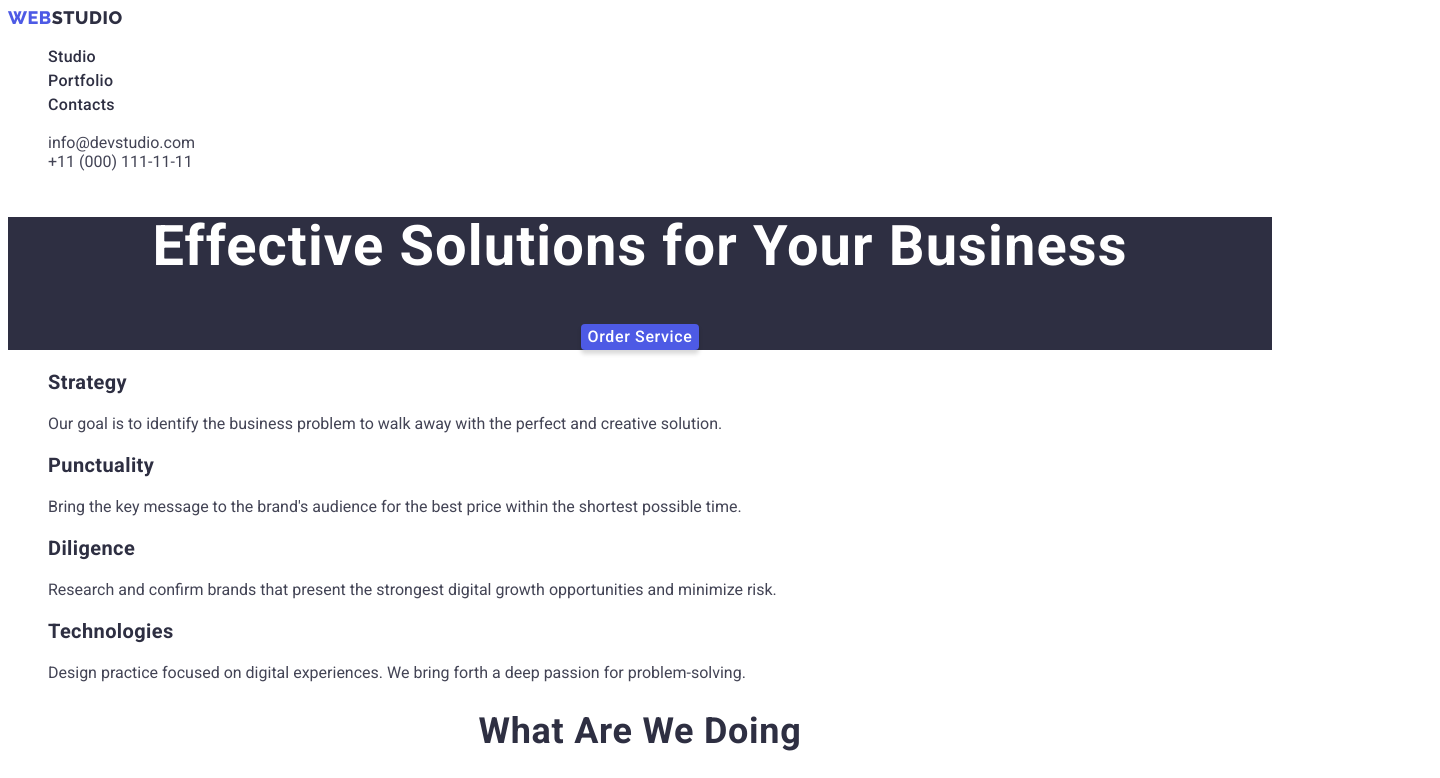
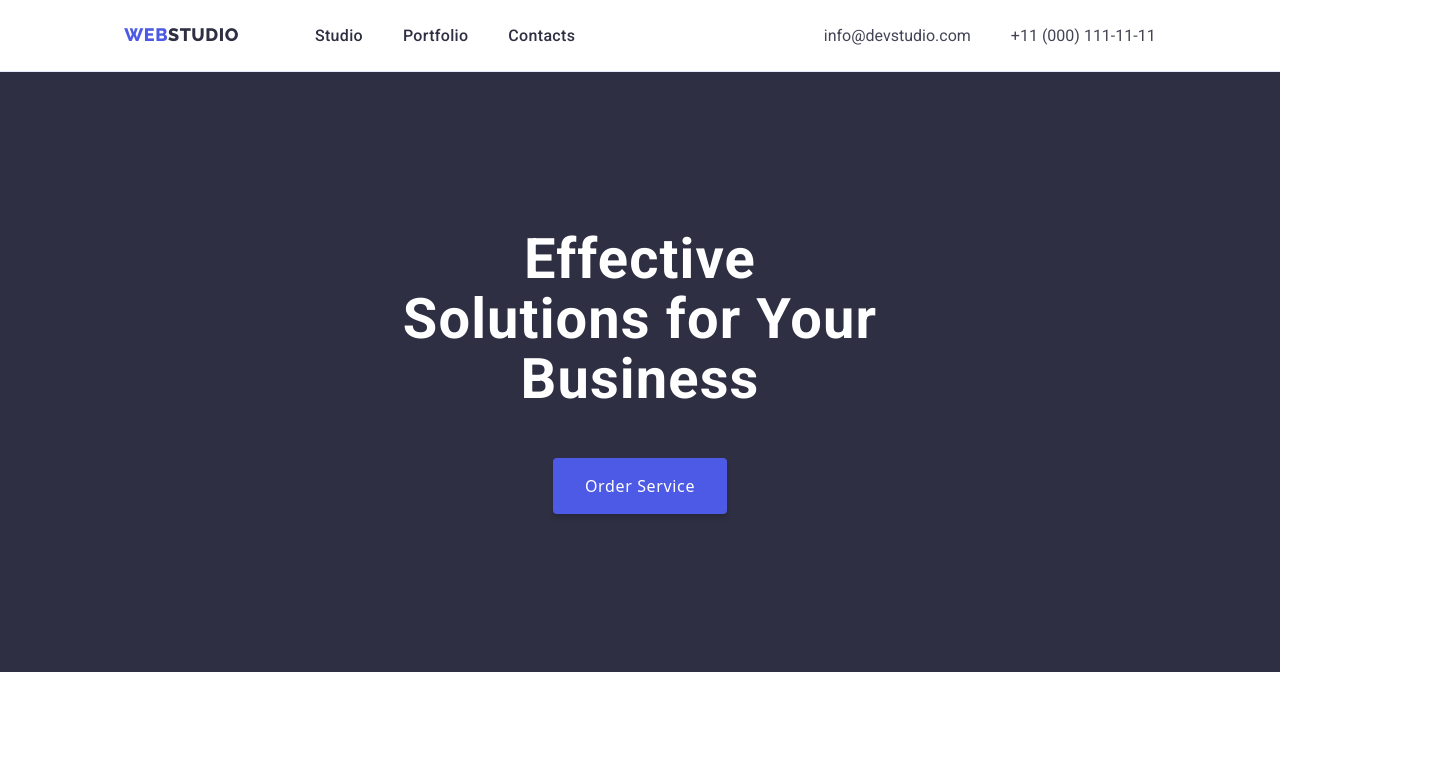
Before and after one commit to vladkovalynskyi/goit-markup-hw-03, a website: page index.html in a window 1280 px wide. Shown: the top 778 px of the page, 1440 px wide, since content can reach past the window. Drawn offline with nearby package versions, Linux system fonts and the light colour scheme.

Commit message:
add flexbox for index.html

```diff
--- a/css/style.css
+++ b/css/style.css
@@ -15,6 +15,7 @@ body {
     font-family: 'Roboto', sans-serif;
     color: var(--dark);
     background-color: #FFF;
+
 }
 
 .title,
@@ -24,6 +25,7 @@ body {
     line-height: 1.07;
     letter-spacing: 0.02em;
     text-align: center;
+    margin: 0;
 }
 
 .header-two {
@@ -32,16 +34,19 @@ body {
     letter-spacing: 0.02em;
     text-transform: capitalize;
     text-align: center;
+    margin: 0;
 }
 
 .header-three {
     font-size: 20px;
     line-height: 1.2;
     letter-spacing: 0.02em;
+    margin: 0;
 }
 
 .text {
     color: var(--text);
+    margin: 0;
 }
 
 .link {
@@ -50,7 +55,27 @@ body {
     text-decoration: none;
 }
 
+/* ---------------------------HEADER----------------------- */
+.header {
+    border-bottom: 1px solid var(--accent);
+    display: flex;
+    justify-content: space-around;
+    align-items: center;
+    height: 72px;
+}
+
+.nav {
+    display: flex;
+    align-items: center;
+    gap: 76px;
+}
+
 .nav-logo {
+    display: flex;
+    flex-direction: row;
+    align-items: flex-start;
+    padding: 0px;
+    /* position: absolute; */
     font-family: 'Raleway';
     font-weight: 800;
     font-size: 18px;
@@ -67,6 +92,12 @@ body {
 }
 
 .nav-list {
+    display: flex;
+    flex-direction: row;
+    align-items: flex-start;
+    padding: 0px;
+    gap: 40px;
+    font-family: 'Roboto', sans-serif;
     font-weight: 500;
     font-size: 16px;
     line-height: 1.5;
@@ -83,25 +114,60 @@ body {
     color: var(--pressed-state);
 }
 
-.address-item{
-    color: #434455;
+
+
+.address-list {
+    display: flex;
+    flex-direction: row;
+    padding: 0px;
+    gap: 40px;
+}
+
+.address-mail,
+.address-phone {
+    font-family: 'Roboto', sans-serif;
+    color: var(--text);
     text-decoration: none;
     font-style: normal;
+    /* position: absolute; */
 
 }
 
-.address-item:hover,
-:focus {
+.address-mail:hover,
+.address-mail:focus,
+.address-phone:hover,
+.address-phone:focus {
     color: var(--pressed-state);
 }
-
+/* ----------------HERO SECTION--------------- */
 .hero-section {
+    display: flex;
+    height: 600px;
+    left: 0px;
     color: #FFF;
     background-color: var(--dark);
     text-align: center;
+    align-items: center;
+    justify-content: center;
+}
+.hero-textbtn {
+    display: flex;
+    flex-direction: column;
+    gap: 48px;
+}
+.hero-text {
+    font-family: 'Roboto', sans-serif;
+    width: 494px;
+    margin: 0;
 }
 
 .hero-button {
+    display: flex;
+    flex-direction: row;
+    align-items: flex-start;
+    padding: 16px 32px;
+    gap: 10px;
+    align-self: center;
     font-family: inherit;
     background-color: var(--primary-brand);
     box-shadow: 0px 4px 4px rgba(0, 0, 0, 0.15);
@@ -120,16 +186,69 @@ body {
 .hero-button:focus {
     background-color: var(--pressed-state);
 }
+/*--------------------STRATEGY------------------ */
+.strategy-list {
+    display: flex;
+    width: 1128px;
+    height: 104px;
+    margin: 120px;
+    padding: 0px;
+    gap: 24px;
+}
+
+.strategy-item {
+    display: flex;
+    flex-direction: column;
+    align-items: flex-start;
+    justify-content: space-between;
+    padding: 0px;
+    gap: 8px;
+    width: 264px;
+    height: 104px;
+}
+/*--------------------DOING----------------------- */
+.doing {
+    display: flex;
+    flex-direction: column;
+    gap: 72px;
+    margin-bottom: 120px;
+}
+
+.doing-list {
+    display: flex;
+    justify-content: center;
+    gap: 24px;
+    padding: 0;
+    margin: 0;
+}
+/* -------------------TEAM----------------------- */
 
 .section-team {
+    display: flex;
+    flex-direction: column;
+    height: 732px;
+    justify-content: center;
+    padding: 0;
+    gap: 72px;
     background-color: var(--light);
 }
 
+.team-list {
+    display: flex;
+    justify-content: center;
+    gap: 24px;
+    padding: 0;
+
+}
 .cards-team {
+    width: 264px;
+    height: 380px;
     display: flex;
     flex-direction: column;
     justify-content: center;
     align-items: center;
+    padding: 0px 0px 32px;
+    gap: 32px;
     background: #FFFFFF;
     box-shadow: 0px 1px 6px rgba(46, 47, 66, 0.08),
     0px 1px 1px rgba(46, 47, 66, 0.16),
@@ -137,11 +256,34 @@ body {
     border-radius: 0px 0px 4px 4px;
 }
 
+.card-content {
+    width: 232px;
+    height: 56px;
+    display: flex;
+    flex-direction: column;
+    justify-content: center;
+    align-items: center;
+    padding: 0px;
+    gap: 8px;
+}
+/* ----------------------FOOTER----------------------  */
 .footer {
+    display: flex;
+    align-items:center;
+    width: 1440px;
+    height: 310px;
     color: var(--accent);
     background-color: var(--dark);
 }
 
+.div-foot {
+    display: flex;
+    flex-direction: column;
+    width: 264px;
+    height: 110px;
+    margin-left: 156px;
+    gap: 16px;
+}
 .footer-logo {
     font-family: 'Raleway';
     font-weight: 800;
@@ -151,6 +293,10 @@ body {
     text-transform: uppercase;
     text-decoration: none;
     color: var(--light);
+}
+
+.footer-text {
+    color: var(--accent);
 }
 
 .header-prt {
--- a/index.html
+++ b/index.html
@@ -6,14 +6,16 @@
     <meta name="viewport" content="width=device-width, initial-scale=1.0">
     <title class="title">Document</title>
     <link rel="stylesheet" href="./css/style.css">
-    <link href="https://fonts.googleapis.com/css2?family=Raleway:wght@800&family=Roboto:wght@400;500;700&display=swap"
+    <link rel="stylesheet" href="./node_modules/modern-normalize/modern-normalize.css">
+    <link rel="preconnect" href="https://fonts.googleapis.com">
+    <link rel="preconnect" href="https://fonts.gstatic.com" crossorigin>
+    <link href="https://fonts.googleapis.com/css2?family=Raleway:wght@800&family=Roboto:wght@400;500;700;900&display=swap"
         rel="stylesheet">
 </head>
 <body>
-    <header>
+    <header class="header">
         <nav class="nav">
             <a class="nav-logo" href="./index.html"><span class="nav-logo-span">Web</span>Studio</a>
-
             <ul class="nav-list link">
                 <li><a class="nav-item" href="./index.html">Studio</a></li>
                 <li><a class="nav-item" href="./portfolio.html">Portfolio</a></li>
@@ -23,36 +25,38 @@
         <address class="address">
             <ul class="address-list link">
                 <li>
-                    <a class="address-item" href="mailto:info@devstudio.com">info@devstudio.com</a>
+                    <a class="address-mail" href="mailto:info@devstudio.com">info@devstudio.com</a>
                 </li>
                 <li>
-                    <a class="address-item" href="tel:+110001111111">+11 (000) 111-11-11</a>
+                    <a class="address-phone" href="tel:+110001111111">+11 (000) 111-11-11</a>
                 </li>
             </ul>
         </address>
     </header>
     <main>
         <section class="hero-section">
-            <h1 class="header-one">Effective Solutions for Your Business</h1>
+            <div class="hero-textbtn">
+                <h1 class="header-one hero-text">Effective Solutions for Your Business</h1>
                 <button class="hero-button" type="button" href="" >Order Service</button>
+            </div>
         </section>
         <section class="strategy">
             <h2 class="header-two" hidden>Strategy, Punctuality, Diligence, Technologies</h2>
             <ul class="strategy-list link">
-                <li>
+                <li class="strategy-item">
                     <h3 class="header-three">Strategy</h3>
                     <p class="text">Our goal is to identify the business
                     problem to walk away with the perfect and creative solution.</p>
                 </li>
-                <li>
+                <li class="strategy-item">
                     <h3 class="header-three">Punctuality</h3>
                     <p class="text">Bring the key message to the brand's audience for the best price within the shortest possible time.</p>
                 </li>
-                <li>
+                <li class="strategy-item">
                     <h3 class="header-three">Diligence</h3>
                     <p class="text">Research and confirm brands that present the strongest digital growth opportunities and minimize risk.</p>
                 </li>
-                <li>
+                <li class="strategy-item">
                     <h3 class="header-three">Technologies</h3>
                     <p class="text">Design practice focused on digital experiences. We bring forth a deep passion for problem-solving.</p>
                 </li>
@@ -77,30 +81,40 @@
             <ul class="team-list link">
                 <li class="cards-team">
                     <img src="./images/mark-guerrero.jpg" alt="Mark Guerrero" width="264" height="260">
+                    <div class="card-content">
                         <h3 class="header-three">Mark Guerrero</h3>
                         <p class="text">Product Designer</p>
+                    </div>
                 </li>
                 <li class="cards-team">
                     <img src="./images/tom-ford.jpg" alt="Tom Ford" width="264" height="260">
+                    <div class="card-content">
                         <h3 class="header-three">Tom Ford</h3>
                         <p class="text">Frontend Developer</p>
+                    </div>
                 </li>
                 <li class="cards-team">
                     <img src="./images/camila-garcia.jpg" alt="Camila Garcia" width="264" height="260">
+                    <div class="card-content">
                         <h3 class="header-three">Camila Garcia</h3>
                         <p class="text">Marketing</p>
+                    </div>
                 </li>
                 <li class="cards-team">
                     <img src="./images/daniel-wilson.jpg" alt="Daniel Wilson" width="264" height="260">
+                    <div class="card-content">
                         <h3 class="header-three">Daniel Wilson</h3>
                         <p class="text">UI Designer</p>
+                    </div>
                 </li>
             </ul>
         </section>
     </main>
     <footer class="footer">
+        <div class="div-foot">
             <a class="footer-logo" href="./index.html"><span class="footer-logo-span">Web</span>Studio</a>
-        <p>Increase the flow of customers and sales for your business with digital marketing & growth solutions.</p>
+            <p class="text footer-text">Increase the flow of customers and sales for your business with digital marketing & growth solutions.</p>
+        </div>
     </footer>
 </body>
 </html>
--- /dev/null
+++ b/package.json
@@ -0,0 +1,5 @@
+{
+  "dependencies": {
+    "modern-normalize": "^1.1.0"
+  }
+}
```
Also changed, not shown: portfolio.html (+5 -2 lines), .prettierrc.json (added), 1 other file. Lines whose indentation alone changed are shown as unchanged.
